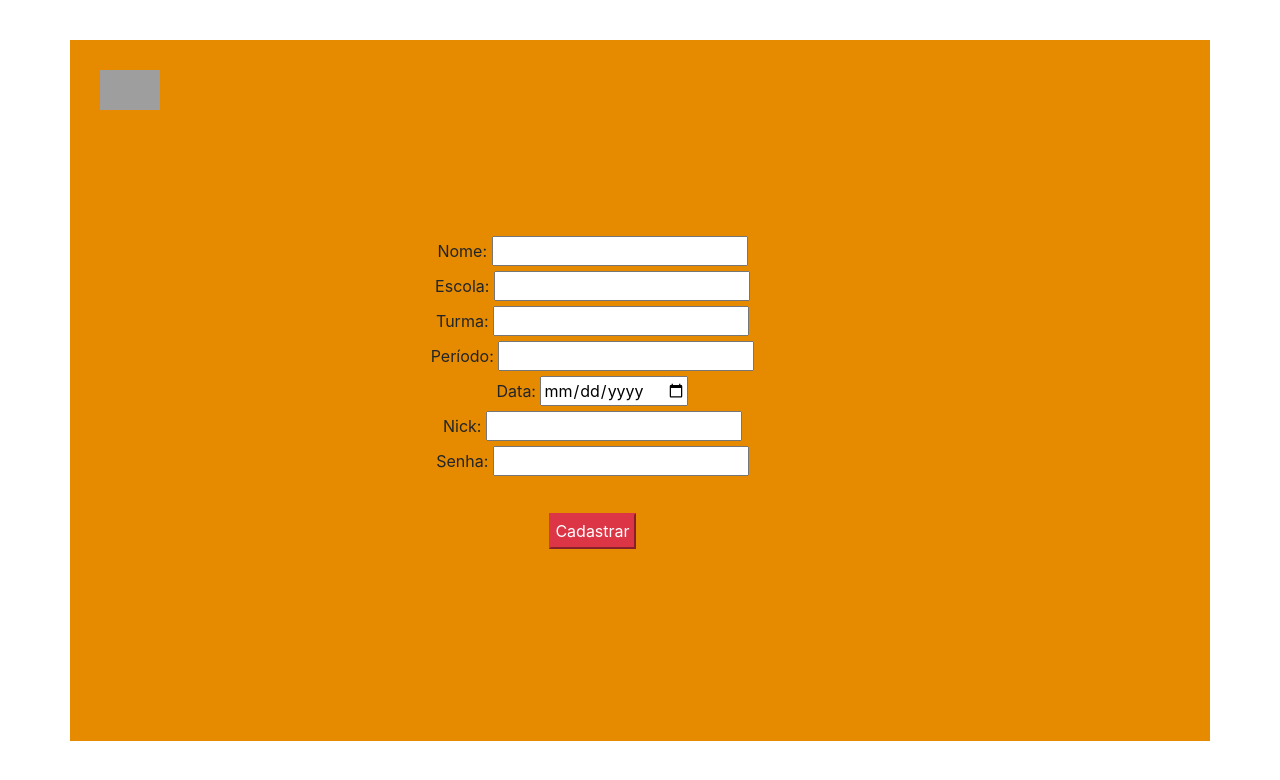
After one commit to VZh0u/Game-Matematica-Basica-Web, a PHP site: page /cadastroAluno.html in a window 1280 px wide. The commit adds this page. Shown: the top 780 px of the page. Run offline with PHP 8.4, Linux system fonts and the light colour scheme; grey boxes are pictures that could not be loaded.

Commit message:
Add files via upload

```diff
--- /dev/null
+++ b/cadastroAluno.html
@@ -0,0 +1,52 @@
+<!DOCTYPE html>
+<html lang="pt-br" dir="ltr">
+  <head>
+    <meta charset="utf-8">
+    <title>Tela Jogo</title>
+    <link rel="stylesheet" href="index.css">
+    <link rel="stylesheet" href="bootstrap.css">
+    <link rel="stylesheet" href="jquery-3.4.1.js">
+  </head>
+  <body>
+    <div class="p-3 m-1">
+
+    </div>
+    <div class="container fundojogo">
+      <div class="row">
+        <img src="https://upload.wikimedia.org/wikipedia/commons/a/ab/Logo_TV_2015.png" alt="" width=60 height=40>
+          <div class="col-sm-11 pt-5 " align="center">
+            <div class="p-2 m-2">
+
+            </div>
+            <div class="container fundojogo">
+            <form action="" method="post" class="pt-3">
+            <!-- action, informa para onde os dados iram -->
+            <!-- post esconde os dados privados da url -->
+            <label>Nome: </label>
+            <input type="text" name="nome" value=""><br>
+            <label>Escola: </label>
+            <input type="text" name="escola" value=""><br>
+            <label>Turma: </label>
+            <input type="text" name="turma" value=""><br>
+            <label>Período: </label>
+            <input type="text" name="periodo" value=""><br>
+            <label>Data: </label>
+            <input type="date" name="data" value=""><br>
+            <label>Nick: </label>
+            <input type="text" name="nick" value=""><br>
+            <label>Senha: </label>
+            <input type="password" name="senha" value=""><br>
+          </form>
+            <br>
+
+            <button type="submit" class="p-1 mt-2 btn-danger">Cadastrar</button>
+
+            <br>
+            <div class="p-5 m-5">
+
+            </div>
+        </div>
+      </div>
+    </div>
+  </body>
+</html>
--- a/index.css
+++ b/index.css
@@ -6,7 +6,9 @@ button {
   background-color: #e68a00;
 
 }
-
+.cor{
+  background-color: blue;
+}
 img{
   margin: 30px;
 }
--- a/index.html
+++ b/index.html
@@ -21,7 +21,7 @@
             <a
               href="jogo.html"
               class="btn btn-danger pl-5 pr-5 pt-3 pb-3"
-              id="btnDadosP">
+              id="btnJogar">
               Jogar
             </a>
             <br>
@@ -29,7 +29,7 @@
             <a
               href="comojogar.html"
               class="btn btn-danger pl-5 pr-5 pt-3 pb-3"
-              id="btnDadosP">
+              id="btnInstru">
               Como Jogar?
             </a>
             <br>
@@ -37,7 +37,7 @@
             <a
               href="ranking.html"
               class="btn btn-danger pl-5 pr-5 pt-3 pb-3"
-              id="btnDadosP">
+              id="btnRanking">
               Ranking
             </a>
             <div class="p-5 m-5">
```
Also changed, not shown: cadastroProfessor.html (added, +52 -0 lines), jogo.html (+39 -0 lines).
